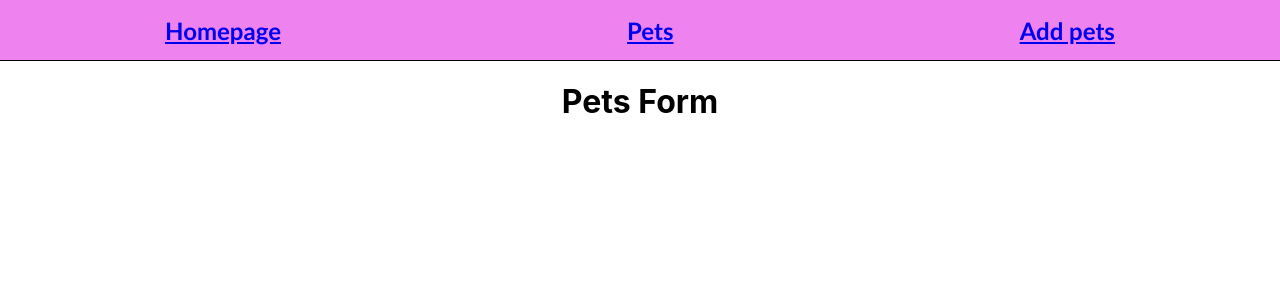
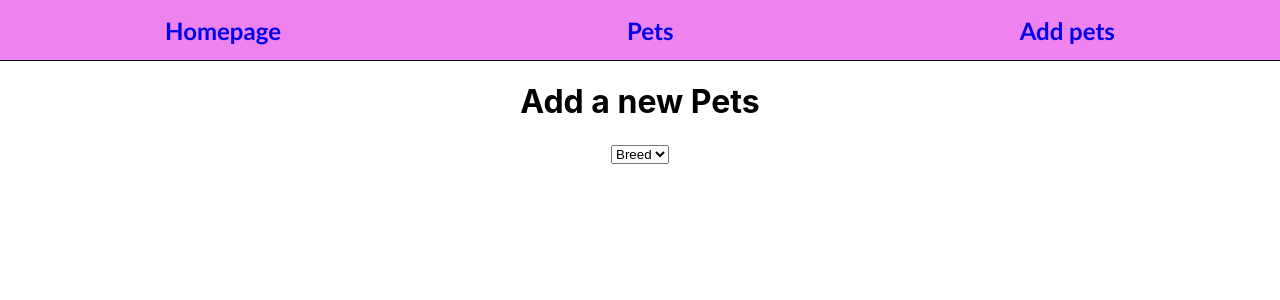
Before and after one commit to Alex-0x/project-pet, a React (Create React App) app: page /pets/new in a window 1280 px wide. Shown: the top 300 px of the page. Built offline with nearby package versions, Linux system fonts and the light colour scheme.

Commit message:
inizio pagina form

```diff
--- a/package.json
+++ b/package.json
@@ -11,8 +11,10 @@
     "@types/react": "^18.0.27",
     "@types/react-dom": "^18.0.10",
     "axios": "^1.3.1",
+    "dayjs": "^1.11.7",
     "react": "^18.2.0",
     "react-dom": "^18.2.0",
+    "react-hook-form": "^7.43.0",
     "react-router-dom": "^6.8.0",
     "react-scripts": "5.0.1",
     "sass": "^1.58.0",
--- a/src/pages/pets/pets-form/pets-form.tsx
+++ b/src/pages/pets/pets-form/pets-form.tsx
@@ -1,7 +1,79 @@
+import dayjs from "dayjs";
+import { useEffect } from "react";
+import { useForm } from "react-hook-form";
+import { IPet } from "../../../model/pet-model"
+import { defaultPet } from "../../../utils/pet.utils";
+
+
+
 export const PetsForm = () => {
+
+    const {
+        register,
+        watch,
+        handleSubmit,
+        setValue,
+        formState: {isValid},
+    } = useForm({
+        mode: "onChange",
+        defaultValues: defaultPet,
+    });
+
+    const watchAnimal = watch("breed");
+
+    const onSubmit = (data:IPet ) => {
+        console.log(data);
+    };
+
+    const now = dayjs().format("YYYY-MM-DD");
+
+    useEffect(() => {
+        setValue("type", null, { shouldValidate: true});
+    }, [watchAnimal]);
+
     return (
-        <div className="petsForm">
-            <h1>Pets Form</h1>
+        <div className="pet-Form">
+            <h1>Add a new Pets</h1>
+
+            <form>
+
+                <div className="rowForm">
+                    <select
+                    {...register("type", {
+                        required: {value: true, message:"Field required"}
+                    })}
+                    >
+                        <option value="">Breed</option>
+                        <option value="DOG">DOG</option>
+                        <option value="CAT">CAT</option>
+                    </select>
+                </div>
+
+                {watchAnimal && (
+                    <div className="rowForm">
+                        <select
+                        {...register("breed", {
+                            required: {value: true, message:"Field required"},
+                        })}
+                    >
+
+                {watchAnimal === "DOG" ? (
+                    <>
+                    <option value="">Breed</option>
+                    <option value="Pitbull">Pitbull</option>
+                    <option value="Jack Russel">Jack Russel</option>
+                    </>
+                ) : (
+                    <>
+                    <option value="">Breed</option>
+                    <option value="Persian">Persian</option>
+                    <option value="Siamese">Siamese</option>
+                    </>
+                )}
+                </select>
         </div>
+    )}
+        </form>
+    </div>
     )
 }
--- a/src/pages/pets/pets.tsx
+++ b/src/pages/pets/pets.tsx
@@ -50,6 +50,10 @@ export const Pets = () => {
     return (
      <div className="pets">
         <h1> Pets</h1>
+        <label htmlFor="search" className="searchTitle">Search your favorite pets</label>
+        <input type="search" id="search" name="search" className="searchTxt"/>
+        <input type="submit" className="searchBtn" value="Search"></input>
+
        <div className="pets-list">
         {petState.loading &&  "Loading"}
         {petState.error && "Error" }
--- a/src/style/hompage.scss
+++ b/src/style/hompage.scss
@@ -16,5 +16,6 @@
     font-family:'Gill Sans', 'Gill Sans MT', Calibri, 'Trebuchet MS', sans-serif;
     font-size: 150%;
     font-weight: bold;
+    text-decoration: none;
 
 }
--- a/src/style/pets.scss
+++ b/src/style/pets.scss
@@ -8,3 +8,36 @@
     margin-left: 0rem;
     text-align: center;
 }
+
+.searchTitle {
+    display: grid;
+    margin-left: 40%;
+    text-align:center;
+    padding: 1rem;
+    background-color: violet;
+    border-radius: 0.5rem;
+    gap: 1rem;
+    margin-right: 1rem;
+    height: 1rem;
+    width: 20rem;
+    font-family:'Gill Sans', 'Gill Sans MT', Calibri, 'Trebuchet MS', sans-serif;
+
+
+}
+.searchTxt{
+    margin-top: 2rem;
+    margin-bottom: 2rem;
+    border: solid;
+    border-radius: 0.5rem;
+    border-color: violet;
+    background-color: transparent;
+    font-family:'Gill Sans', 'Gill Sans MT', Calibri, 'Trebuchet MS', sans-serif;
+}
+.searchBtn {
+    margin-left: 1rem;
+    border-radius: 0.5rem;
+    border-color: violet;
+    background-color: transparent;
+    font-family:'Gill Sans', 'Gill Sans MT', Calibri, 'Trebuchet MS', sans-serif;
+
+}
--- /dev/null
+++ b/src/utils/pet.utils.ts
@@ -0,0 +1,9 @@
+import { IPet } from "../model/pet-model";
+
+export const defaultPet: IPet = {
+    _id: "",
+    name: "",
+    type: "DOG" || "CAT" || null,
+    breed: "",
+    birthDate: "",
+};
```
Also changed, not shown: src/model/pet-model.ts (+6 -4 lines), 1 other file (tests, documents, lock files or other folders).
